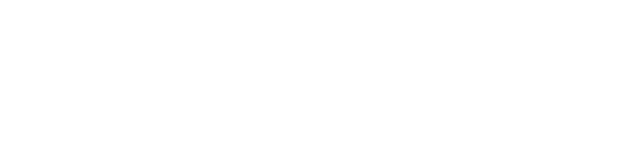
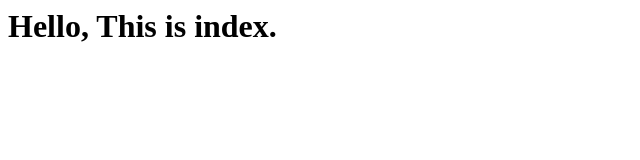
Before and after one commit to jkrithub/git-demo, a plain HTML site: page index.html in a window 1280 px wide. Shown: the whole page, without its empty margins (0-640 px from the left). Drawn offline with Linux system fonts and the light colour scheme.

Commit message:
update index.html

```diff
--- a/index.html
+++ b/index.html
@@ -6,6 +6,6 @@
     <title>Git Demo</title>
 </head>
 <body>
-
+    <h1>Hello, This is index.</h1>
 </body>
 </html>
```
